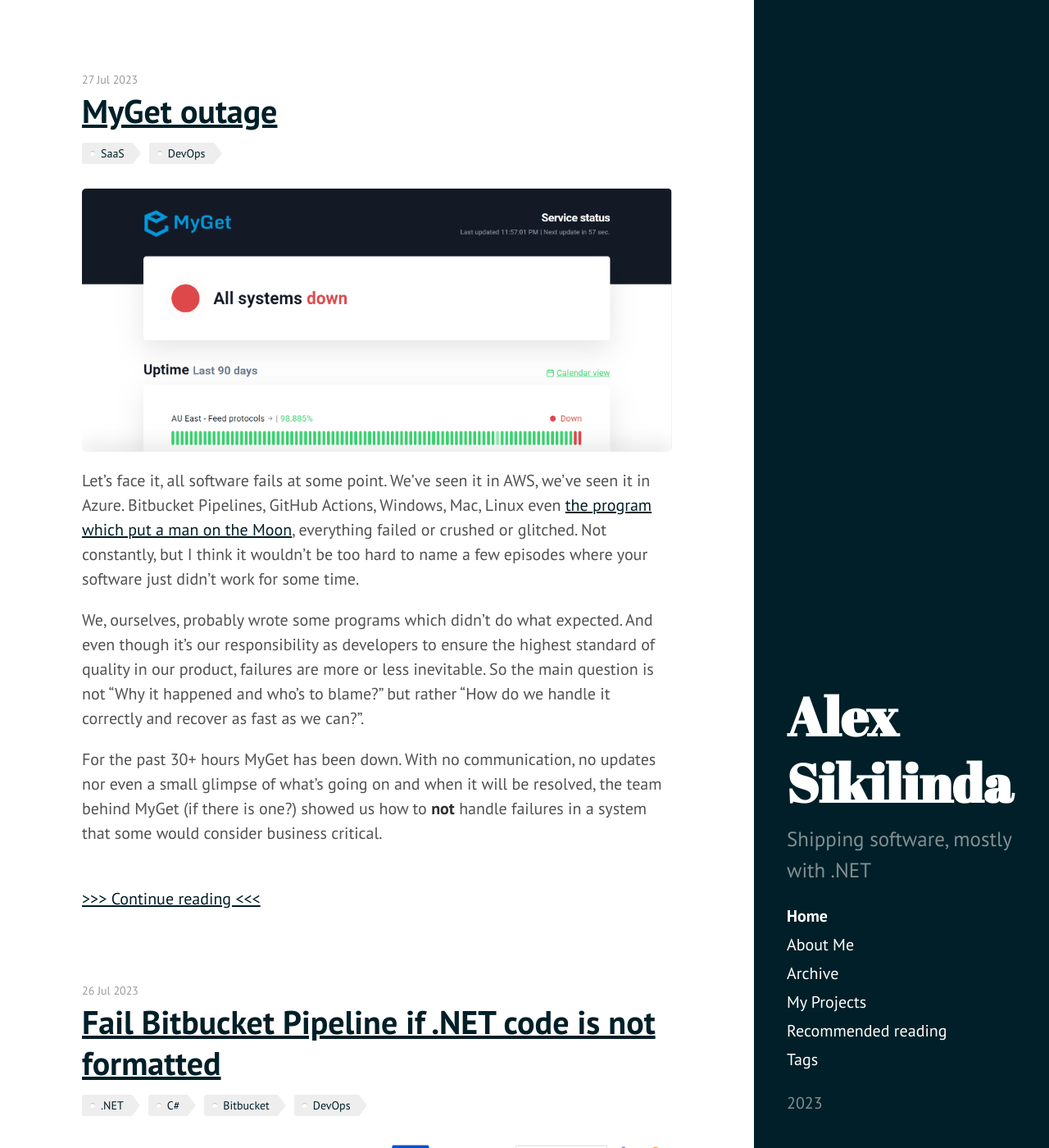
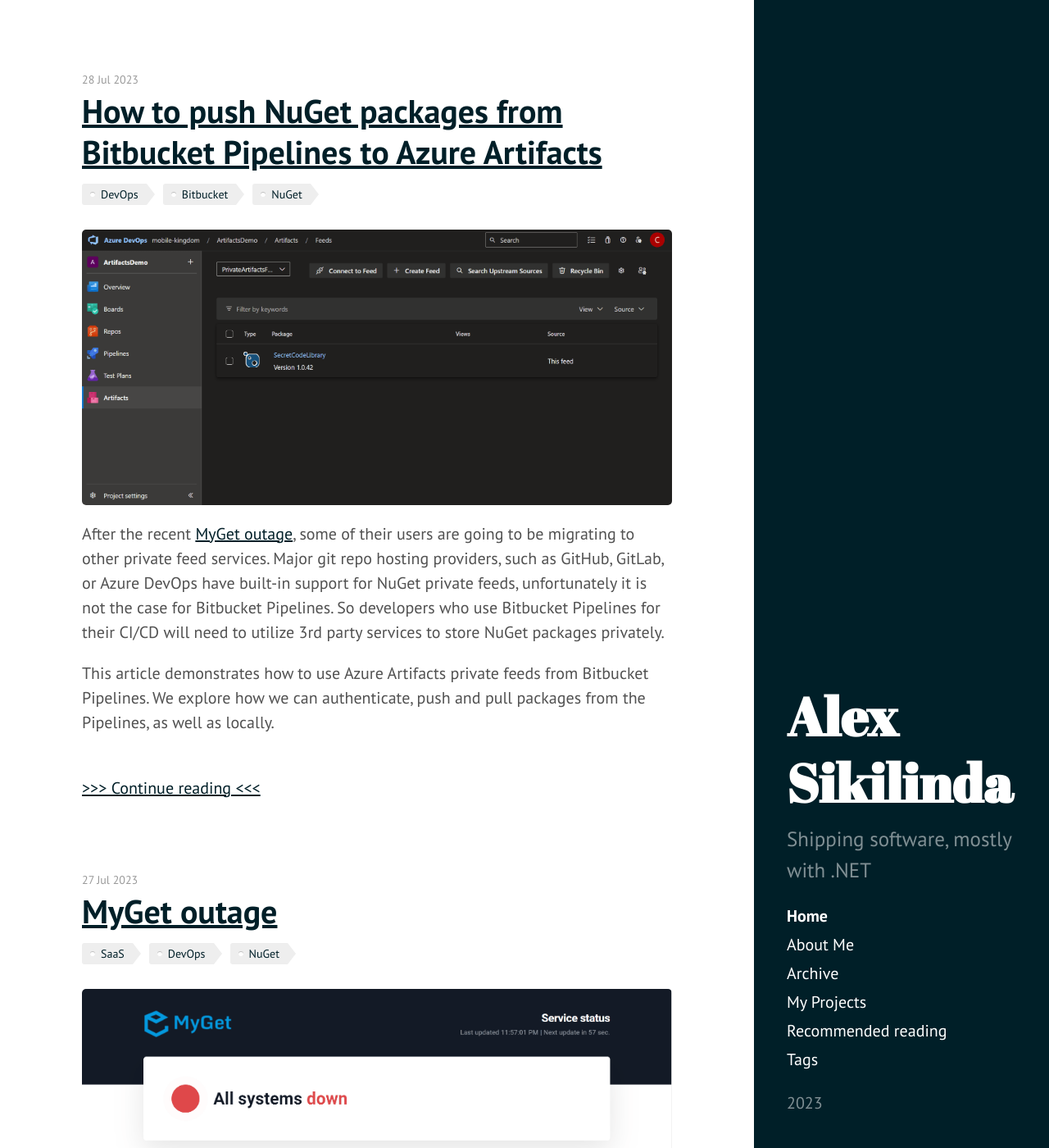
Before and after one commit to AlexSikilinda/alexsikilinda.github.io, a Jekyll site: the page built from index.html, in a window 1280 px wide and 1400 px high. Shown: the whole window at 82% size. Built offline with Jekyll 4.4.1, drawn with Linux system fonts in a browser that asks for light colours; the list of posts is cut into pages by our own code; some of the changed text lies outside the part shown.

Commit message:
add azure artifacts article

````diff
--- a/_posts/2023-07-27-myget-outage.md
+++ b/_posts/2023-07-27-myget-outage.md
@@ -2,7 +2,7 @@
 layout: post
 title: "MyGet outage"
 date: 2023-07-27 00:00:01
-tags: SaaS DevOps
+tags: SaaS DevOps NuGet
 comments: true
 analytics: true
 ---
--- /dev/null
+++ b/_posts/2023-07-28-how-to-push-nuget-packages-from-bitbucket-pipeline-to-azure-artifacts.md
@@ -0,0 +1,133 @@
+---
+layout: post
+title: "How to push NuGet packages from Bitbucket Pipelines to Azure Artifacts"
+date: 2023-07-28 00:00:01
+tags: DevOps Bitbucket NuGet
+comments: true
+analytics: true
+---
+
+<img src='/public/images/bitbucketNugetPackage/PriavteNugetPackageInAzureArtifacts.png' alt="azure devops portal with a private nuget package"/>
+
+After the recent [MyGet outage](https://sikilinda.com/posts/myget-outage/), some of their users are going to be migrating to other private feed services. Major git repo hosting providers, such as GitHub, GitLab, or Azure DevOps have built-in support for NuGet private feeds, unfortunately it is not the case for Bitbucket Pipelines. So developers who use Bitbucket Pipelines for their CI/CD will need to utilize 3rd party services to store NuGet packages privately.
+
+This article demonstrates how to use Azure Artifacts private feeds from Bitbucket Pipelines. We explore how we can authenticate, push and pull packages from the Pipelines, as well as locally.
+<br>
+
+## Packaging .NET code to a NuGet package
+
+We can generate a NuGet package from .NET code either by enabling _Produce a package file during build operations_ under _Project properties > Package > General_ or by running the [dotnet pack](https://learn.microsoft.com/en-us/dotnet/core/tools/dotnet-pack) tool.
+
+The second option gives us more control so we are going to use it. An example command that packs `SecretCodeLibrary.csproj` from the `SecretCodeLibrary` folder in the `Release` configuration and generates a NuGet package in the current folder with `1.0.42` version:
+
+```sh
+dotnet pack SecretCodeLibrary/SecretCodeLibrary.csproj -o . --configuration Release -p:Version=1.0.42
+```
+
+The result of the command - file with `.nupkg` extension:
+
+<img src='/public/images/bitbucketNugetPackage/NugetPackageGenerated.png' alt="content of a folder with .NET solution source code and NuGet package after dotnet pack command"/>
+
+## Creating a private feed in Azure Artifacts
+
+Now it's time to create a private feed in Azure Aritfacts so that we can push and pull our newly created NuGet package.
+
+Go to your [Azure DevOps](https://azure.microsoft.com/en-us/products/devops), select a project and navigate to _Artifacts_ in the main menu:
+
+<img src='/public/images/bitbucketNugetPackage/AzureArtifactsScreen.png' alt="azure devops artifacts screen"/>
+
+You should be able to click **Create Feed** button, and after providing a descriptive name, your new Azure Artifacts private feed is created.
+
+In this article I created a project scoped feed, but feel free to use organization scoped feed if you want to broader access for your teams.
+
+## Connecting to the private feed from your local environment
+
+Before accessing Azure Artifacts from your local environment we need to make sure the necessary tools are installed.
+
+We need .NET Core SDK 2.1.400+, which I assume you already have installed since you've built your package. But just in case, [here is the link](https://dotnet.microsoft.com/en-us/download). Get the latest 6.0.x since according to the documentation, the credential provider needs 6.0 SDK.
+
+Install [the credential provider](https://github.com/microsoft/artifacts-credprovider#azure-artifacts-credential-provider). For Windows, the only thing needed is this command executed from powershell:
+
+```shell
+iex "& { $(irm https://aka.ms/install-artifacts-credprovider.ps1) }"
+```
+
+Once we have the tools installed, let's follow the instruction we have in the "Connect to feed" screen:
+
+<img src='/public/images/bitbucketNugetPackage/DotNetFeedConnection.png' alt="azure devops artifacts screen"/>
+
+Let's add the `nuget.config` we have in the first block to the root folder with our `.sln` file. My file looks like this, but yours will differ a little bit:
+
+```xml
+<?xml version="1.0" encoding="utf-8"?>
+<configuration>
+  <packageSources>
+    <clear />
+    <add key="PrivateArtifactsFeed" value="https://mobile-kingdom.pkgs.visualstudio.com/ArtifactsDemo/_packaging/PrivateArtifactsFeed/nuget/v3/index.json" />
+  </packageSources>
+</configuration>
+```
+
+Let's try to push our package with the following command (`--api-key` is required, but the actual parameter is not used, can be any random string):
+
+```
+dotnet nuget push --source "PrivateArtifactsFeed" --api-key az SecretCodeLibrary.1.0.42.nupkg
+```
+
+And we get this result:
+<img src='/public/images/bitbucketNugetPackage/SuccessfulNugetPackagePush.png' alt="console window indicating Nuget package was successfuly pushed to Azure Artifacts"/>
+
+As you can see, the tool was able to silently authenticate using the Microsoft Authentication Library (MSAL):
+
+```
+[CredentialProvider]VstsCredentialProvider - Acquired bearer token using 'MSAL Silent'
+```
+
+Since my local Windows user is the same one I used to create the feed, the authentication process happened automatically.
+
+Let's go back to the Azure DevOps portal and see if we can locate the new package. And indeed, we can:
+<img src='/public/images/bitbucketNugetPackage/PriavteNugetPackageInAzureArtifacts.png' alt="azure devops portal with a private nuget package"/>
+
+## Consuming private packages from Visual Studio
+
+So far we were able to create the private feed and access it locally from the command line. To finish our local environment setup we need to make sure we can work with Azure Artifacts from Visual Studio:
+
+<img src='/public/images/bitbucketNugetPackage/VisualStudioPrivatePackage.png' alt="Visual Studio displaying a nuget package from Azure Artifiacts private feed"/>
+
+Visual Studio automatically picks up `nuget.config` file we added earlier, so there's no additional configuration, since, again, we authenticate with the current Windows user.
+
+You may have noticed that there's only one feed in Visual Studio NuGet Package Manager. It happens because in our `nuget.config` we have `<clear />` line, which clears all global feeds. Our private feed will use so-called [upstream sources](https://learn.microsoft.com/en-us/azure/devops/artifacts/concepts/upstream-sources?view=azure-devops) to fetch and cache the packages for public NuGet feed:
+
+<img src='/public/images/bitbucketNugetPackage/AzureArtifactsUpstreamSource.png' alt="Azure Artifacts portal displaying Nuget public feed upstream source"/>
+
+A single feed for a solution is considered a best practice, [read more here](https://learn.microsoft.com/en-us/azure/devops/artifacts/concepts/upstream-sources?view=azure-devops#use-a-single-feed-in-your-config-file).
+
+## Pushing and pulling private NuGet packages in Bitbucket Pipelines
+
+Bitbucket Pipelines is [an external source](https://learn.microsoft.com/en-us/azure/devops/artifacts/nuget/publish?view=azure-devops#publish-packages-from-external-sources), so we are going to authenticate using a [Personal Access Tokent or PAT](https://learn.microsoft.com/en-us/azure/devops/organizations/accounts/use-personal-access-tokens-to-authenticate?view=azure-devops&tabs=Windows).
+
+Go to **User Settings > Personal access tokens** in Azure DevOps and generate a new one with **Read & Write** packaging permissions:
+
+<img src='/public/images/bitbucketNugetPackage/PersonalAccessTokenGeneration.png' alt="generating personal access token in azure devops"/>
+
+Create a new **Repository Variable** in Bitbucket's Repository Settings called `ARTIFACTS_FEED_ACCESS_TOKEN` with the value you obtained in the previous step:
+
+<img src='/public/images/bitbucketNugetPackage/BitbucketRepositoryVariable.png' alt="creating a new repository variable in bitbucket with azure artifacts personal access token or pat"/>
+
+Do not store your PAT in your source code. PAT is a sensitive secret and storing secrets in your code is a bad practice. That's why we have just used **Repository Variables** to separate it from our codebase.
+
+Now we can finally use this variable for our feed authentication inside our pipeline. Let's add the following step which programmatically replaces the nuget source from our local `nuget.config` with the same one, but the new source includes our PAT as the password (again, we are doing it only during the pipeline build, so the PAT never gets to the repo's source code):
+
+```yaml
+- step:
+  name: "Push Nuget to Azure Artifacts"
+  script:
+    - dotnet nuget remove source PrivateArtifactsFeed
+    - dotnet nuget add source https://mobile-kingdom.pkgs.visualstudio.com/ArtifactsDemo/_packaging/PrivateArtifactsFeed/nuget/v3/index.json --name PrivateArtifactsFeed --store-password-in-clear-text --username <YOUR_EMAIL> --password $ARTIFACTS_FEED_ACCESS_TOKEN
+    - dotnet pack SecretCodeLibrary/SecretCodeLibrary.csproj -o . --configuration Release -p:Version=1.0.$BITBUCKET_BUILD_NUMBER
+    - dotnet nuget push --source "PrivateArtifactsFeed" --api-key az SecretCodeLibrary.1.0.$BITBUCKET_BUILD_NUMBER.nupkg
+```
+
+You will need to change the feed URL with your own and provide a correct user name. Also, notice how we used `$ARTIFACTS_FEED_ACCESS_TOKEN` and `$BITBUCKET_BUILD_NUMBER` variables.
+
+With this step add, you will be able to create a new NuGet package version and push it to your private Azure Artifacts feed each time the pipeline is run.
````
Also changed, not shown: public/images/bitbucketNugetPackage/AzureArtifactsScreen.png (added), public/images/bitbucketNugetPackage/AzureArtifactsUpstreamSource.png (added), public/images/bitbucketNugetPackage/BitbucketRepositoryVariable.png (added), public/images/bitbucketNugetPackage/DotNetFeedConnection.png (added), public/images/bitbucketNugetPackage/NugetPackageGenerated.png (added), public/images/bitbucketNugetPackage/PersonalAccessTokenGeneration.png (added), public/images/bitbucketNugetPackage/PriavteNugetPackageInAzureArtifacts.png (added), public/images/bitbucketNugetPackage/SuccessfulNugetPackagePush.png (added), public/images/bitbucketNugetPackage/VisualStudioPrivatePackage.png (added).
